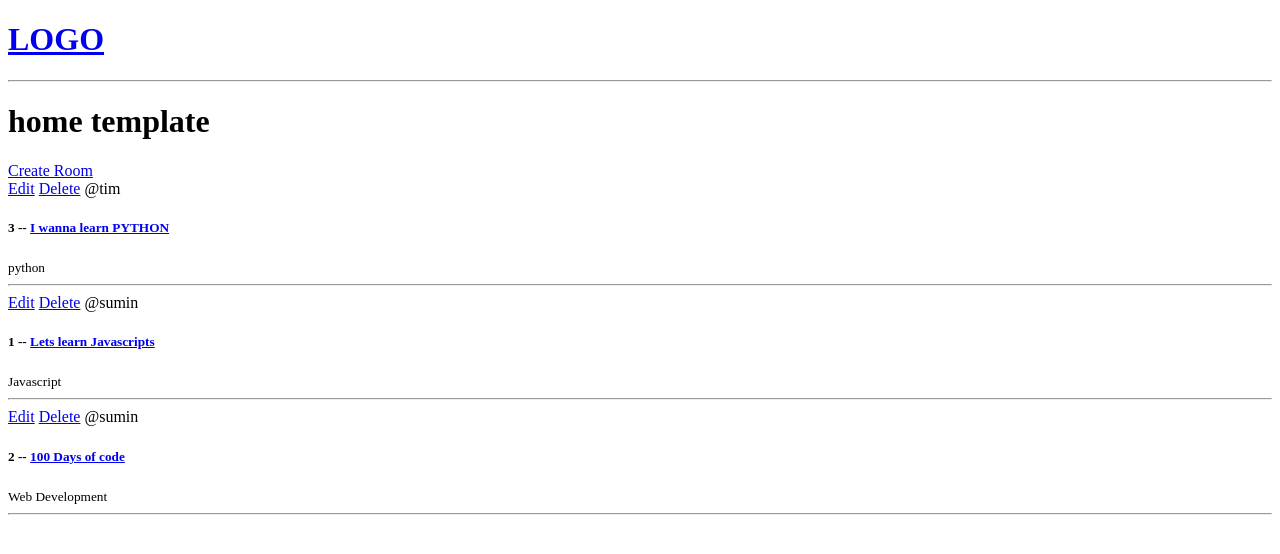
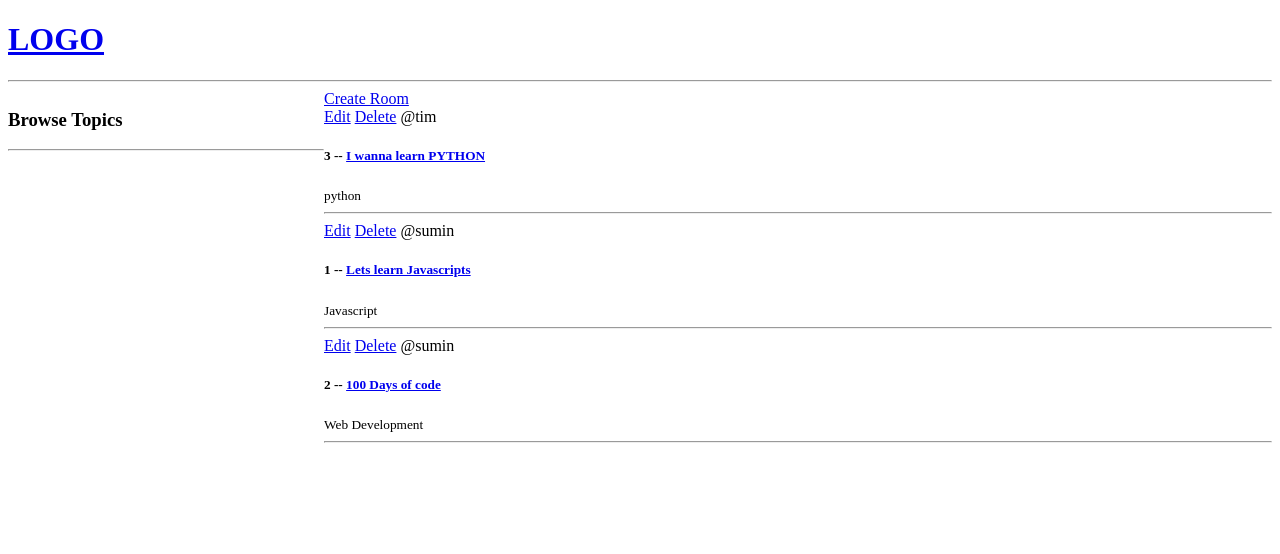
Before and after one commit to ksm5611/studyBud, a Django app: page / in a window 1280 px wide. Shown: the top 554 px of the page. Run offline with Django 4.2, Linux system fonts and the light colour scheme; data comes from the database, SQL or seed files in the repository.

Commit message:
implement basic home style

```diff
--- a/base/templates/base/home.html
+++ b/base/templates/base/home.html
@@ -1,6 +1,17 @@
 {% extends 'main.html' %} {% block content %}
-<h1>home template</h1>
 
+<style>
+  .home-container {
+    display: grid;
+    grid-template-columns: 1fr 3fr;
+  }
+</style>
+
+<div class="home-container">
+  <div>
+    <h3>Browse Topics</h3>
+    <hr />
+  </div>
   <div>
     <a href="{% url 'create-room' %}">Create Room</a>
     <div>
@@ -18,4 +29,5 @@
       {% endfor %}
     </div>
   </div>
+</div>
 {% endblock content %}
--- a/base/views.py
+++ b/base/views.py
@@ -1,4 +1,3 @@
-from multiprocessing import context
 from django.shortcuts import render, redirect
 from .models import Room
 from .forms import RoomForm
```
Lines whose indentation alone changed are shown as unchanged.
